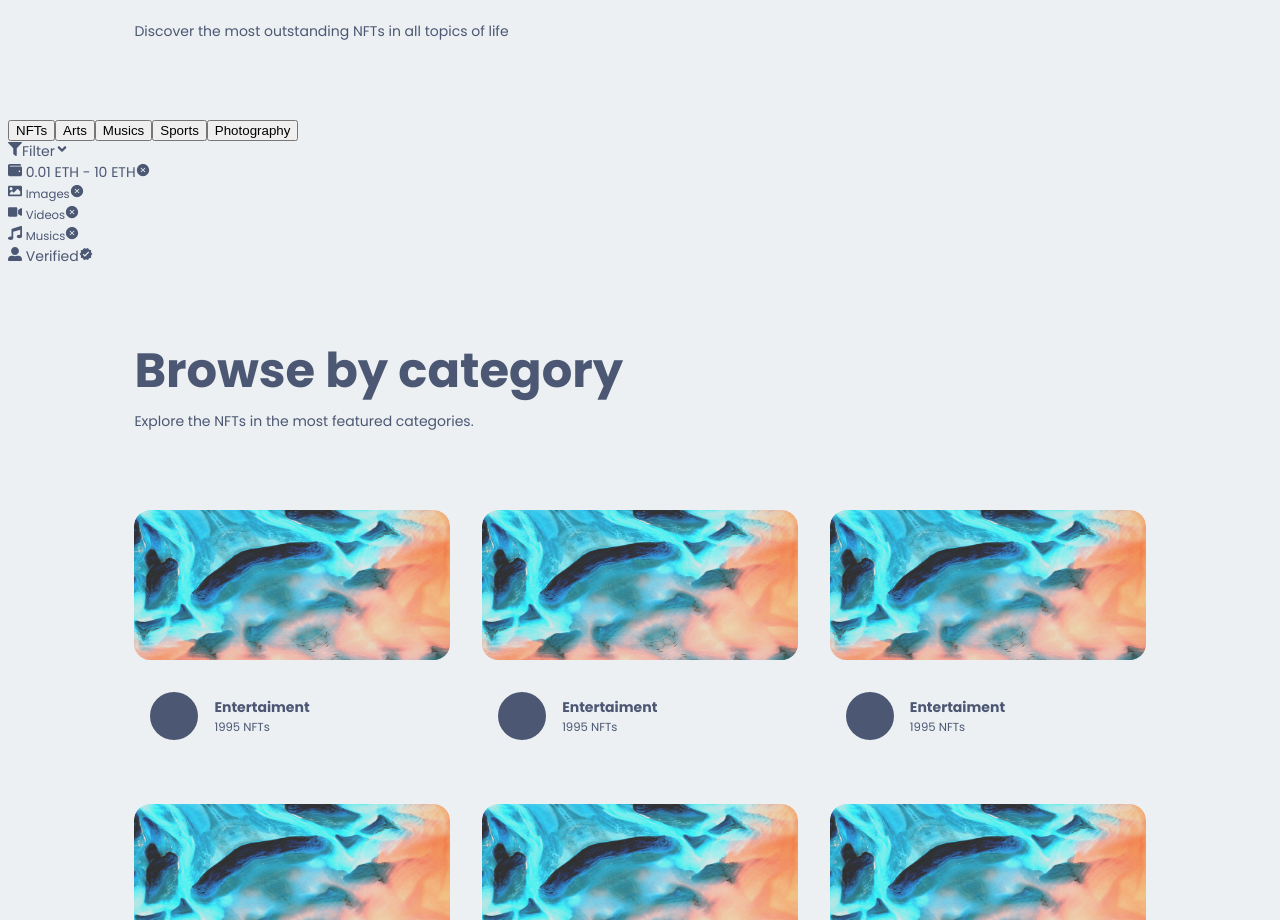
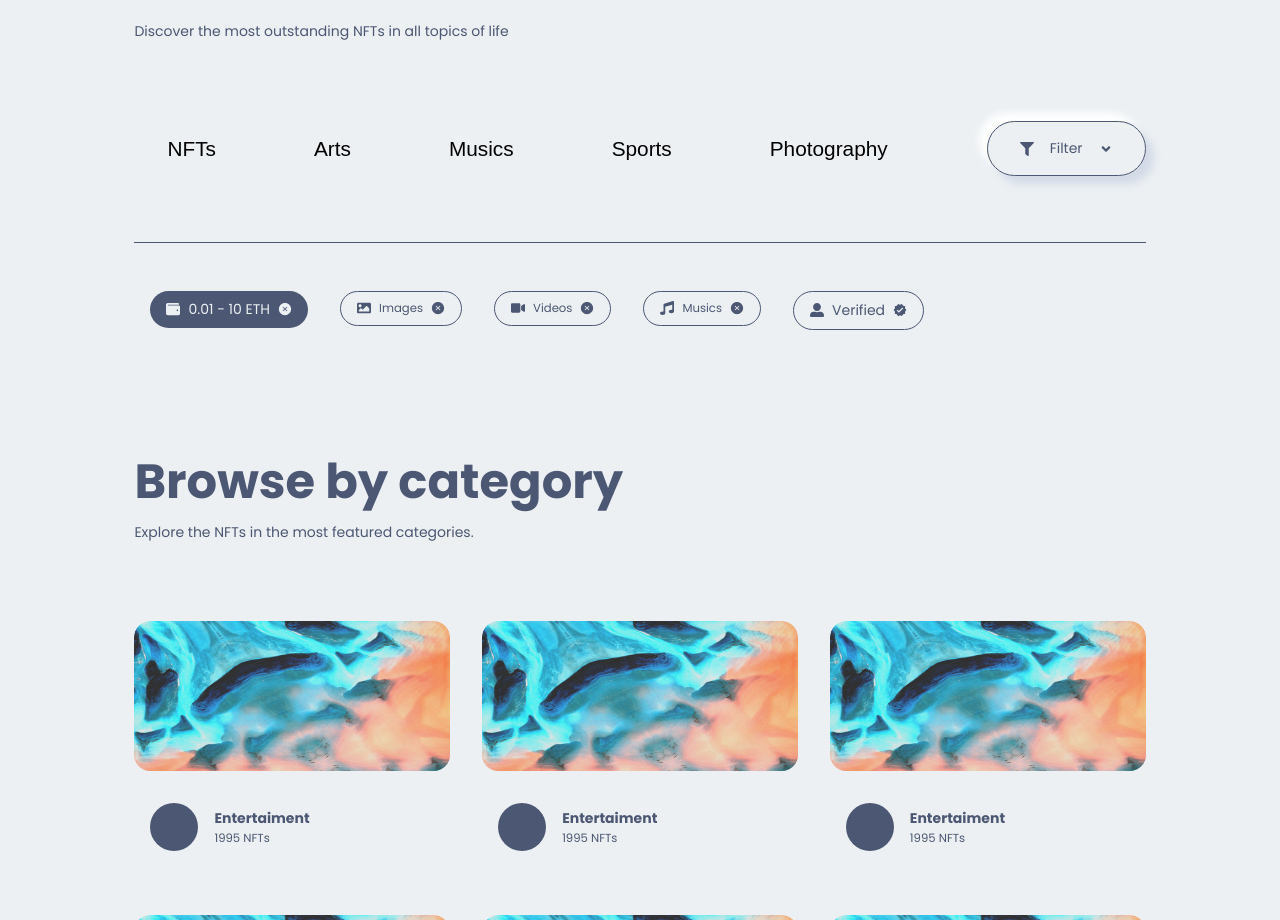
Before and after one commit to ranzai32/nft-marketplace, a Next.js app in the folder nft-template/: page / in a window 1280 px wide. Shown: the part 2688-3608 px from the top of the page. Built offline with nearby package versions, Linux system fonts and the light colour scheme.

Commit message:
Filter component

```diff
--- a/nft-template/components/Filter/Filter.jsx
+++ b/nft-template/components/Filter/Filter.jsx
@@ -68,7 +68,7 @@ const Filter = () => {
         <div className={Style.filter_box_items}>
           <div className={Style.filter_box_items_box}>
             <div className={Style.filter_box_items_box_item}>
-              <FaWallet /> <span>0.01 ETH - 10 ETH</span>
+              <FaWallet /> <span>0.01 - 10 ETH</span>
               <AiFillCloseCircle />
             </div>
           </div>
--- a/nft-template/components/Filter/Filter.module.css
+++ b/nft-template/components/Filter/Filter.module.css
@@ -2,3 +2,205 @@
     padding: 4rem 0;
     width: 100%;
 }
+
+.filter_box{
+    width: 80%;
+    margin: 0 auto;
+
+    display: flex;
+    align-items: center;
+    justify-content: space-between;
+    padding-bottom: 4rem;
+}
+
+.filter_box_left{
+    display: flex;
+    gap: 2rem;
+}
+
+.filter_box_left button{
+    border: none;
+    outline: none;
+    padding: 1rem 2rem;
+    border-radius: 2rem;
+    border: 1px solid  var(--main-bg-color);
+    transition: all 0.3s ease-in;
+    font-size: 1.3rem;
+    background-color: var(--main-bg-color);
+}
+.filter_box_left button:hover{
+    border: 1px solid  var(--icons-color);
+    color: var(--icons-color);
+    box-shadow: var(--box-shadow);
+}
+
+.filter_box_right_box{
+    border: 1px solid  var(--icons-color);
+    padding: 1rem 2rem;
+    border-radius: 2rem;
+    color: var(--icons-color);
+    box-shadow: var(--box-shadow);
+    cursor: pointer;
+    display: flex;
+    align-items: center;
+    gap: 1rem;
+}
+.filter_box_items{
+    width: 80%;
+    margin: 0 auto;
+    display: flex;
+    padding: 2rem 0;
+    border-top: 1px solid var(--icons-color);
+}
+.filter_box_items_box{
+    padding: 1rem;
+}
+.filter_box_items_box_item{
+    background-color: var(--icons-color);
+    padding: .5rem 1rem;
+    border-radius: 2rem;
+    color: var(--main-bg-color);
+
+    display: flex;
+    align-items: center;
+    gap: .5rem ;
+}
+
+.filter_box_items_box_item_trans{
+    border: 1px solid var(--icons-color);
+    color: var(--icons-color);
+    padding: .5rem 1rem;
+    border-radius: 2rem;
+    cursor: pointer;
+    display: flex;
+    align-items: center;
+    gap: .5rem ;
+}
+
+@media screen and (min-device-width: 320px) and (max-device-width: 375px) {
+    .filter_box {
+        display: grid;
+        gap: 4rem;
+        width: 90%;
+    }
+    .filter_box_left {
+        display: grid;
+        grid-template-columns: repeat(3, 1fr);
+        gap: .5rem;
+    }
+
+    .filter_box_left button {
+        padding: .2rem;
+    }
+
+    .filter_box_items {
+        width: 90%;
+        display: grid;
+        grid-template-columns: repeat(2, 1fr);
+    }
+
+
+    .filter_box_right_box{
+        display: flex;
+        align-items: center;
+        justify-content: center;
+        gap: 4rem;
+        padding-inline: 2rem;
+    }
+
+    .filter_box_items_box_item{
+        justify-content: space-between;
+    }
+
+    .filter_box_items_box_item_trans{
+        justify-content: space-between;
+    }
+
+    .filter_box_left button{
+        padding: .25rem .5rem;
+    }
+}
+
+@media screen and (min-device-width: 376px) and (max-device-width: 425px) {
+    .filter_box {
+        width: 90%;
+        display: grid;
+        gap: 4rem;
+    }
+    .filter_box_left {
+        display: grid;
+        grid-template-columns: repeat(3, 1fr);
+    }
+
+    .filter_box_left button {
+        padding: 1rem;
+    }
+
+    .filter_box_items {
+        width: 90%;
+        display: grid;
+        grid-template-columns: repeat(2, 1fr);
+    }
+
+
+    .filter_box_right_box{
+        display: flex;
+        align-items: center;
+        justify-content: center;
+        gap: 4rem;
+        padding-inline: 2rem;
+    }
+
+    .filter_box_items_box_item{
+        justify-content: space-between;
+    }
+
+    .filter_box_items_box_item_trans{
+        justify-content: space-between;
+    }
+
+    .filter_box_left button{
+        padding: .25rem .5rem;
+    }
+}
+
+@media screen and (min-device-width: 426px) and (max-device-width: 786px) {
+    .filter_box {
+        display: grid;
+        gap: 4rem;
+    }
+    .filter_box_left {
+        display: grid;
+        grid-template-columns: repeat(3, 1fr);
+    }
+
+    .filter_box_left button {
+        padding: 1rem;
+    }
+
+    .filter_box_items {
+        display: grid;
+        grid-template-columns: repeat(2, 1fr);
+    }
+
+
+    .filter_box_right_box{
+        display: flex;
+        align-items: center;
+        justify-content: center;
+        gap: 4rem;
+        padding-inline: 2rem;
+    }
+
+    .filter_box_items_box_item{
+        justify-content: space-between;
+    }
+
+    .filter_box_items_box_item_trans{
+        justify-content: space-between;
+    }
+
+    .filter_box_left button{
+        padding: .25rem .5rem;
+    }
+}
```
